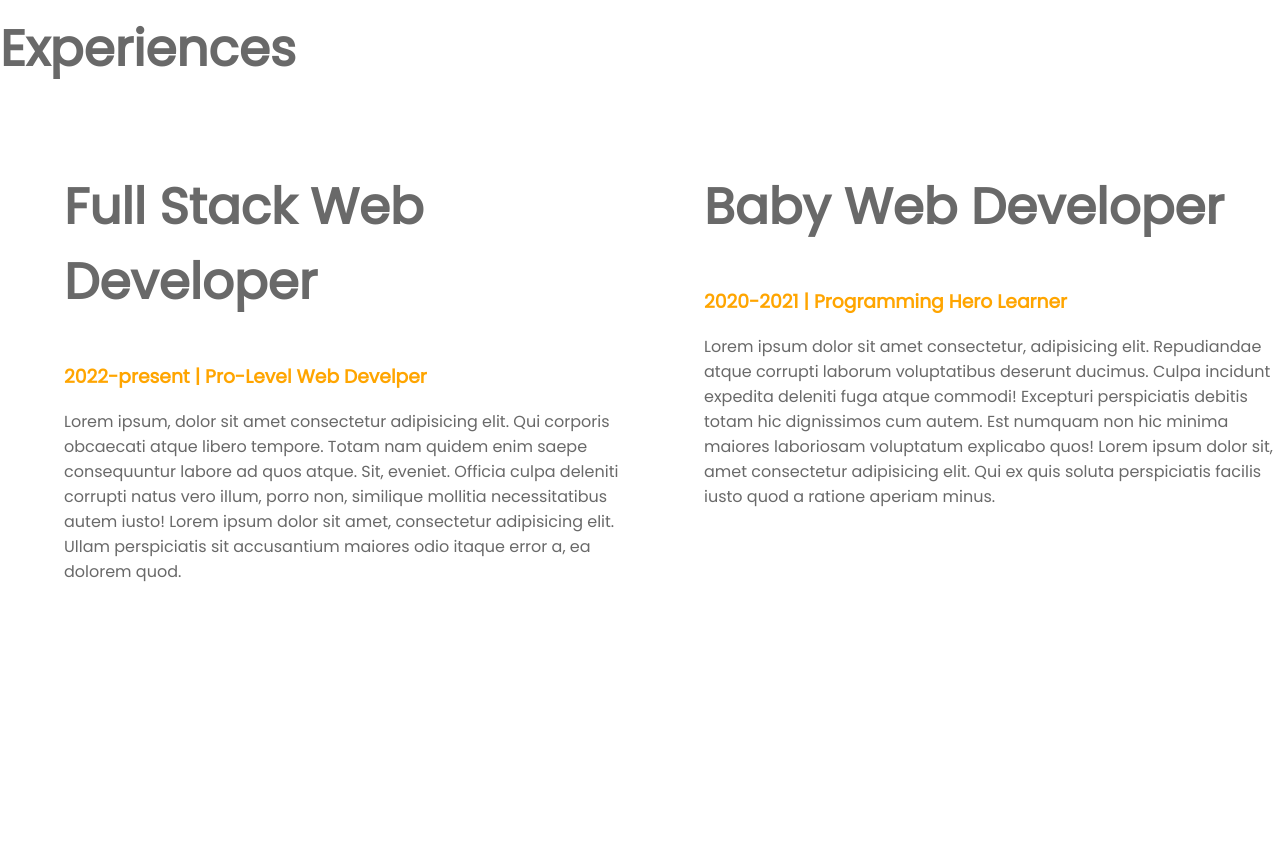
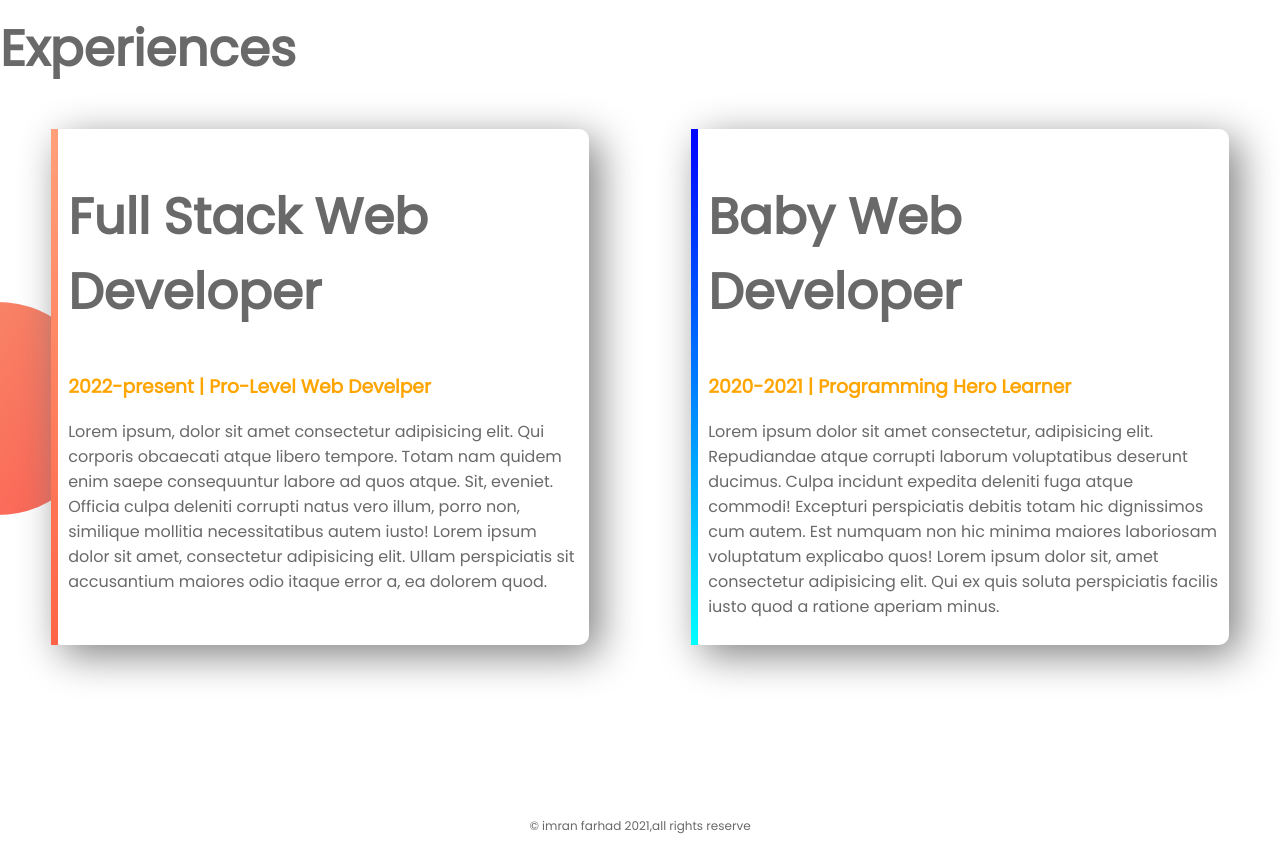
Before and after one commit to farhadpHero/developer-portfolio2, a plain HTML site: page index.html in a window 1280 px wide. Shown: the part 1180-2027 px from the top of the page. Before the commit the page ends 1930 px from the top, so only its background shows below. Drawn offline with Linux system fonts and the light colour scheme.

Commit message:
project finished

```diff
--- a/index.html
+++ b/index.html
@@ -53,7 +53,7 @@
     <section class="experience-area">
         <h1>Experiences</h1>
         <div class="flexible-container">
-            <div class="half-width">
+            <div id="full-stack" class="experience-item">
                 <h1>Full Stack Web Developer</h1>
                 <h3 class="orange-color">2022-present | Pro-Level Web Develper</h3>
                 <p>Lorem ipsum, dolor sit amet consectetur adipisicing elit. Qui corporis obcaecati atque libero
@@ -63,7 +63,7 @@
                     dolor sit amet, consectetur adipisicing elit. Ullam perspiciatis sit accusantium maiores odio itaque
                     error a, ea dolorem quod.</p>
             </div>
-            <div class="half-width">
+            <div id="baby-web" class="experience-item">
                 <h1>Baby Web Developer</h1>
                 <h3 class="orange-color">2020-2021 | Programming Hero Learner</h3>
                 <p>Lorem ipsum dolor sit amet consectetur, adipisicing elit. Repudiandae atque corrupti laborum
@@ -80,15 +80,9 @@
 
 
 
-
-
-
-
-
-
-
-
-
+    <footer>
+        <p>© imran farhad 2021,all rights reserve</p>
+    </footer>
 </body>
 
 </html>
--- a/style.css
+++ b/style.css
@@ -43,3 +43,36 @@ h1{
     background-repeat: no-repeat;
     background-position: right;
 }
+
+.experience-item{
+    box-shadow: 10px 10px 40px gray;
+    width: 40%;
+    margin-left:4%;
+    margin-right:4%;
+    padding: 10px;
+    border-radius: 10px;
+    background-color: #fff;
+}
+
+.experience-area{
+    background-image: url("images/exp-bg.png");
+    background-repeat: no-repeat;
+    background-position: left;
+    padding-bottom: 10px;
+}
+
+#baby-web{
+    border-left: 7px solid;
+    border-image: linear-gradient(180deg,blue,cyan);
+    border-image-slice: 1;
+}
+#full-stack{
+    border-left: 7px solid;
+    border-image: linear-gradient(180deg,lightsalmon,tomato);
+    border-image-slice: 1;
+}
+
+footer p{
+    text-align: center;
+    font-size: 12px;
+}
```
